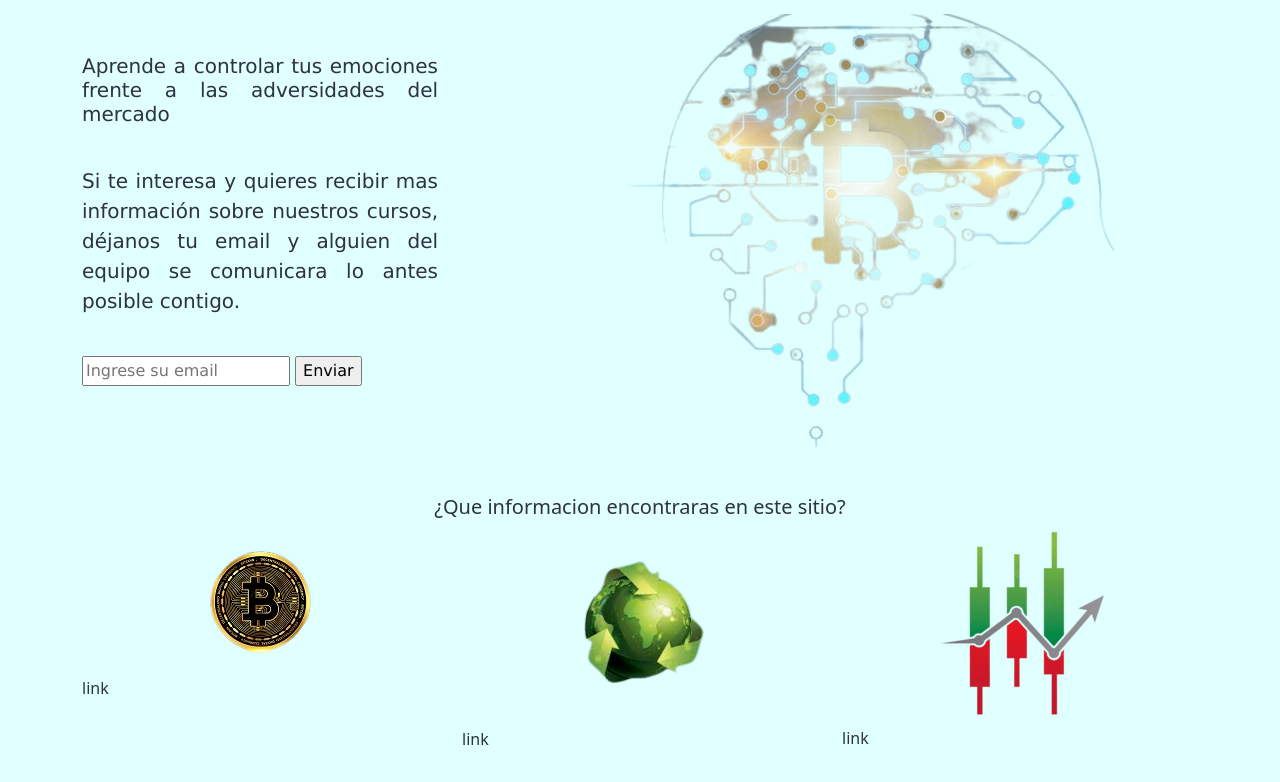
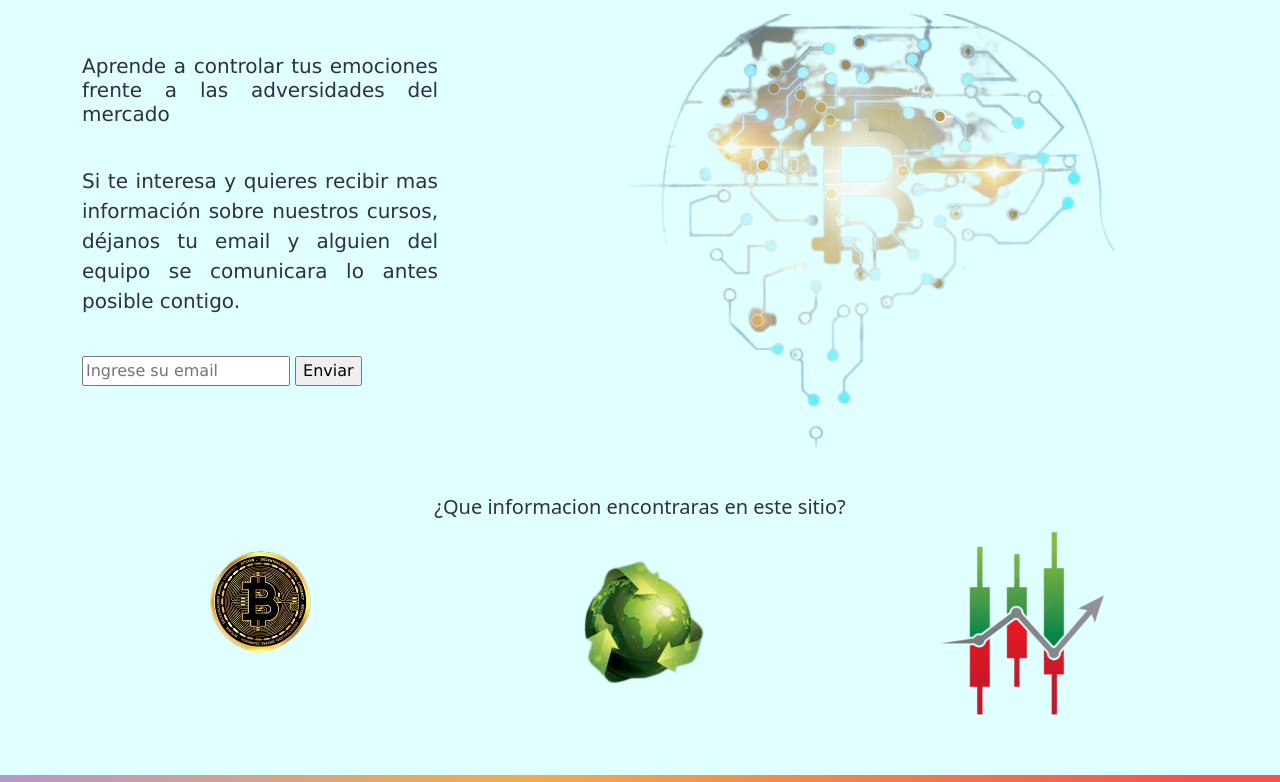
Before and after one commit to almodobar/PreEntrega2-Velez, a plain HTML site: page index.html in a window 1280 px wide. Shown: the part 116-898 px from the top of the page. Drawn offline with nearby package versions, Linux system fonts and the light colour scheme.

Commit message:
cambio iconos index medio

```diff
--- a/index.html
+++ b/index.html
@@ -62,16 +62,13 @@
         <div class="row section">
                 <h2 class="title2">¿Que informacion encontraras en este sitio?</h2>
                 <div class="imgSec col-lg-4">
-                    <center><img src="./img/bitcoindoradoicono-removebg-preview.png" alt="Bitcoin icono dorado"></center>
-                    <a href="">link</a>
+                    <a href=""><center><img src="./img/bitcoindoradoicono-removebg-preview.png" alt="Bitcoin icono dorado"></center></a>
                 </div>
                 <div class="imgSec2 col-lg-4">
-                    <center><img src="./img/energiareciclada-removebg-200x200.png" alt="Energia reciclada"></center>
-                    <a href="">link</a>
+                    <a href=""><center><img src="./img/energiareciclada-removebg-200x200.png" alt="Energia reciclada"></center></a>
                 </div>
                 <div class="imgSec3 col-lg-4">
-                    <center><img src="./img/iconografico2-removebg-200x200.png" alt="Velas de grafico de barras"></center>
-                    <a href="">link</a>
+                    <a href=""><center><img src="./img/iconografico2-removebg-200x200.png" alt="Velas de grafico de barras"></center></a>
                 </div>
         </div>
     </div>
--- a/style.css
+++ b/style.css
@@ -53,7 +53,7 @@ aside{
 a{
     text-decoration: none;
     list-style: none;
-    color: #2D3142;
+    color: #ced1e0;
     text-align: center;
 }
 .navbarPrincipal{
```
